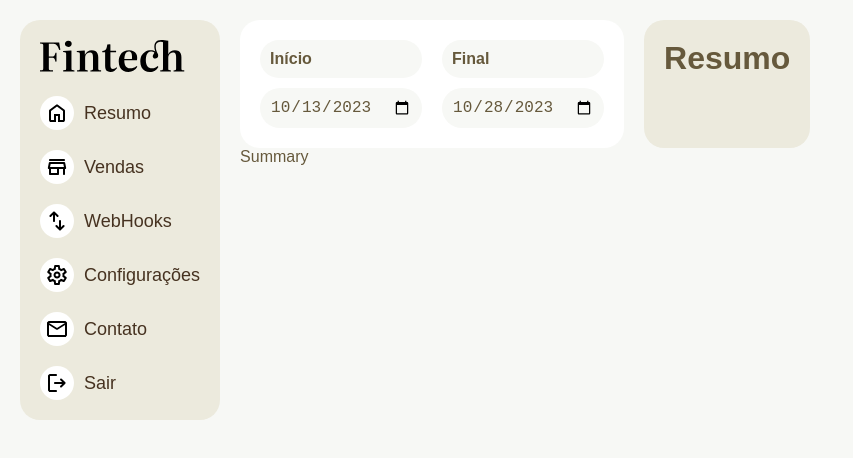
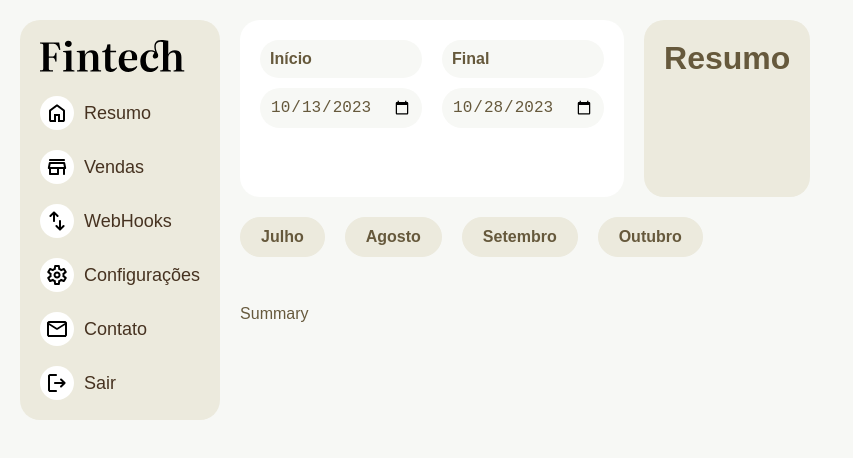
Before and after one commit to devfelipesales/fintech, a React (Vite) app: page / in a window 1280 px wide. Shown: the top 458 px of the page, without its empty margins (0-853 px from the left). Built offline with nearby package versions, Linux system fonts and the light colour scheme; no server answers.

Commit message:
feat:  added Month and BtnMonth Components

```diff
--- a/src/App.tsx
+++ b/src/App.tsx
@@ -13,7 +13,7 @@ function App() {
           <div className='flex box gap-m'>
             <SideNav />
 
-            <main className='grid'>
+            <main className='container'>
               <Header />
               <Routes>
                 <Route path='/' element={<Summary />} />
--- /dev/null
+++ b/src/components/BtnMonth.tsx
@@ -0,0 +1,61 @@
+import React from 'react';
+import styled from 'styled-components';
+import { useData } from '../Context/DataContext';
+
+type IButtonProps = React.ComponentProps<'button'> & {
+  label: string;
+  month: number;
+};
+
+const Button = styled.button`
+  padding: 0.625rem 1.25rem;
+  background-color: var(--color-3);
+  border: 1px solid var(--color-3);
+  border-radius: 1.25rem;
+  color: var(--color-2);
+  font-weight: 600;
+
+  &:hover {
+    background-color: var(--color-5);
+    border: 1px solid var(--color-2);
+  }
+`;
+
+const BtnMonth = ({ label, month, ...props }: IButtonProps) => {
+  const { setInitialDate, setFinalDate } = useData();
+
+  function getFistDay() {
+    const date = new Date();
+    date.setMonth(month);
+
+    const [dd, mm, yyyy] = date
+      .toLocaleDateString() // dd/mm/yyyy
+      .replace(String(date.getDate()), '01') // Altera o dia atual pelo Dia 01 do mês
+      .split('/');
+
+    const formattedInitDate = `${yyyy}-${mm}-${dd}`;
+    return formattedInitDate;
+  }
+
+  function getLastDay() {
+    const date = new Date();
+
+    // último dia do mês -> mês + 1,  dia = 0
+    const lastDayDate = new Date(date.getFullYear(), month + 1, 0);
+    const [dd, mm, yyyy] = lastDayDate
+      .toLocaleDateString() // dd/mm/yyyy
+      .split('/');
+
+    const formattedLastDate = `${yyyy}-${mm}-${dd}`;
+    return formattedLastDate;
+  }
+
+  function handleClick() {
+    setInitialDate(getFistDay());
+    setFinalDate(getLastDay());
+  }
+
+  return <Button onClick={handleClick}>{label}</Button>;
+};
+
+export default BtnMonth;
--- a/src/components/Header.tsx
+++ b/src/components/Header.tsx
@@ -1,15 +1,19 @@
 import React from 'react';
 import DateForm from './DateForm';
 import HeaderTitle from './HeaderTitle';
+import Months from './Months';
 
 const Header = () => {
   return (
-    <>
+    <header className='container gap-m'>
       <div className='flex gap-m'>
         <DateForm />
         <HeaderTitle />
       </div>
-    </>
+      <div>
+        <Months />
+      </div>
+    </header>
   );
 };
 
--- /dev/null
+++ b/src/components/Months.tsx
@@ -0,0 +1,35 @@
+import React from 'react';
+import BtnMonth from './BtnMonth';
+
+const Months = () => {
+  function monthName(n: number) {
+    const date = new Date();
+    date.setMonth(date.getMonth() + n);
+    let formatDate = new Intl.DateTimeFormat('pt-BR', { month: 'long' }).format(
+      date
+    );
+    // UpperCase first letter
+    formatDate = formatDate.replace(
+      formatDate.charAt(0),
+      formatDate.charAt(0).toUpperCase()
+    );
+
+    return formatDate;
+  }
+
+  function getMonth(n: number) {
+    const date = new Date();
+    return date.getMonth() + n;
+  }
+
+  return (
+    <div className='flex gap-m'>
+      <BtnMonth label={monthName(-3)} month={getMonth(-3)} />
+      <BtnMonth label={monthName(-2)} month={getMonth(-2)} />
+      <BtnMonth label={monthName(-1)} month={getMonth(-1)} />
+      <BtnMonth label={monthName(0)} month={getMonth(0)} />
+    </div>
+  );
+};
+
+export default Months;
```
